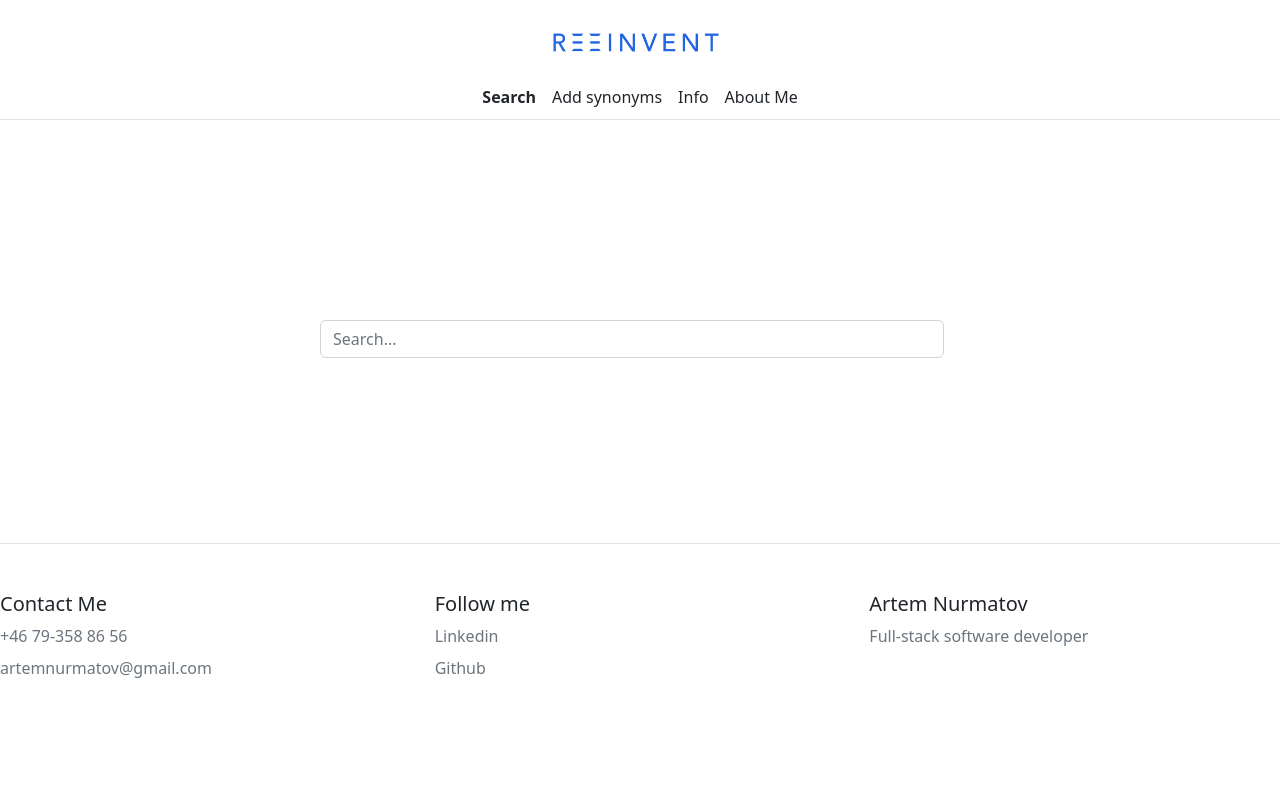
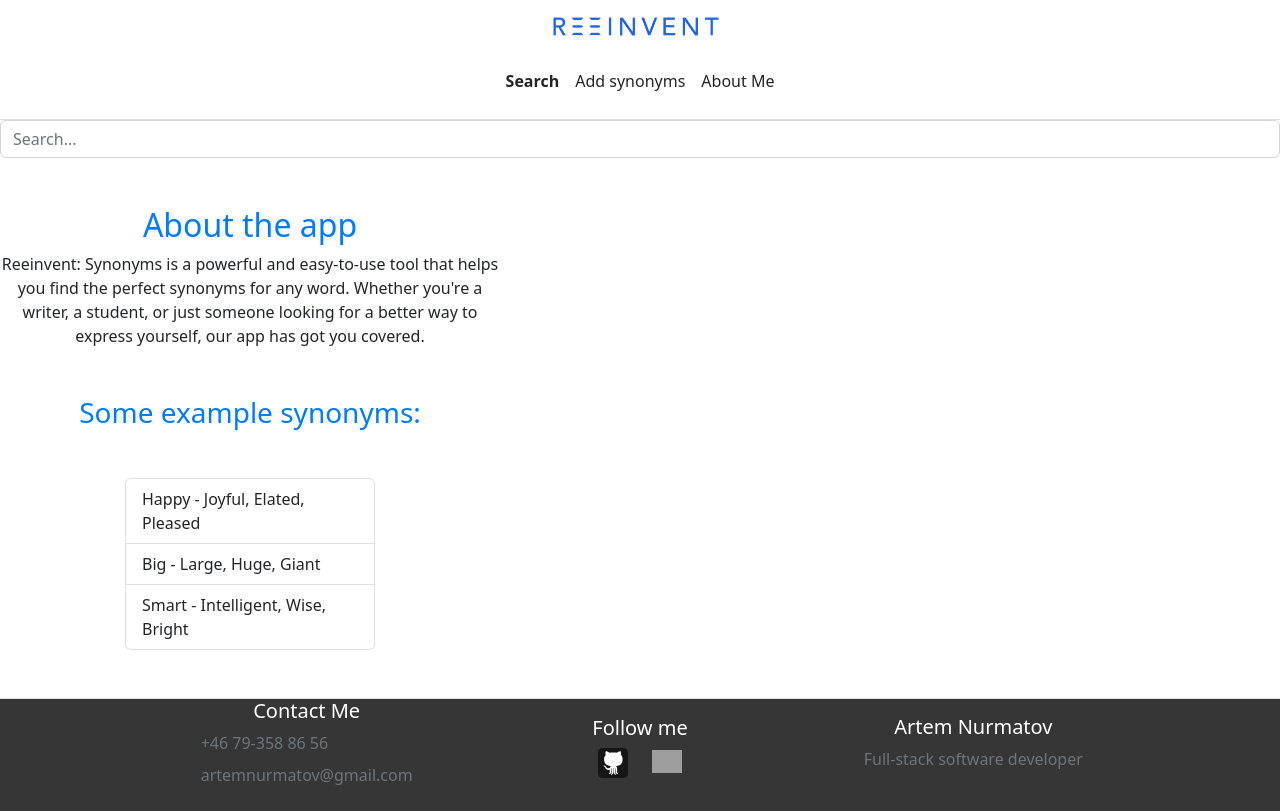
Before and after one commit to MartyFibghtov/synonyms, a Vue app in the folder synonyms-vue/: page / in a window 1280 px wide. Built offline with nearby package versions, Linux system fonts and the light colour scheme; grey boxes are pictures that could not be loaded.

Commit message:
Redesigned footer

```diff
--- a/synonyms-vue/src/App.vue
+++ b/synonyms-vue/src/App.vue
@@ -1,15 +1,23 @@
 <template>
   <div id="app">
-    <header-component></header-component>
-    <router-view/>
-    <footer-component></footer-component>
+    <HeaderComponent style="height: 15%"></HeaderComponent>
+    <router-view></router-view>
+    <FooterComponent></FooterComponent>
   </div>
+
 </template>
 
 <style>
-
+#app {
+  height: 100vh;
+}
+body {
+  margin: 0; /* prevents scrollbars */
+}
 </style>
 <script setup>
+// import HeaderComponent from "@/components/HeaderComponent.vue";
+// import FooterComponent from "@/components/FooterComponent.vue";
 import HeaderComponent from "@/components/HeaderComponent.vue";
 import FooterComponent from "@/components/FooterComponent.vue";
 </script>
--- a/synonyms-vue/src/components/AppDescription.vue
+++ b/synonyms-vue/src/components/AppDescription.vue
@@ -1,5 +1,5 @@
 <template>
-  <div class="container my-5" style="max-width: 500px">
+  <div class="my-5" style="max-width: 500px">
     <h2 class="text-center text-primary">About the app</h2>
     <p class="text-center">Reeinvent: Synonyms is a powerful and easy-to-use tool that helps you find the perfect synonyms for any word. Whether you're a writer, a student, or just someone looking for a better way to express yourself, our app has got you covered.</p>
     <h3 class="text-center text-primary my-5">Some example synonyms:</h3>
--- a/synonyms-vue/src/components/FooterComponent.vue
+++ b/synonyms-vue/src/components/FooterComponent.vue
@@ -28,10 +28,11 @@
 <!--</template>-->
 
 
+
 <template>
-  <div class="container">
-    <footer class="row row-cols-1 row-cols-md-3 py-5 my-5 border-top fixed-bottom d-flex justify-content-center">
-        <div class="col mb-3">
+  <footer  style="background: #363636; color: white" class="w-100 border-top d-flex justify-content-center align-items-center">
+    <div class="w-100 row row-cols-1 row-cols-md-3 d-flex" style="max-width: 1000px;">
+      <div class="col mb-3 d-flex justify-content-center align-items-center flex-column">
         <h5>Contact Me</h5>
         <ul class="nav flex-column">
           <li class="nav-item mb-2"><a href="#" class="nav-link p-0 text-muted">+46 79-358 86 56</a></li>
@@ -39,22 +40,34 @@
         </ul>
       </div>
 
-        <div class="col mb-3">
+      <div class="col mb-3 d-flex justify-content-center align-items-center flex-column">
         <h5>Follow me</h5>
-          <ul class="nav flex-column">
-            <li class="nav-item mb-2"><a href="#" class="nav-link p-0 text-muted">Linkedin</a></li>
-            <li class="nav-item mb-2"><a href="#" class="nav-link p-0 text-muted">Github</a></li>
-          </ul>
+        <div class="row">
+          <div class="col-6 d-flex justify-content-center">
+            <a href="https://github.com/martyfibghtov" target="_blank">
+              <img style="width: 30px" src="../assets/logos/github.svg" alt="Github">
+            </a>
+          </div>
+          <div class="col-6 d-flex justify-content-center">
+            <a href="https://www.linkedin.com/in/artemnurmatov" target="_blank">
+              <img style="width: 30px" src="../assets/logos/linkedin.svg" alt="LinkedIn">
+            </a>
+          </div>
+        </div>
       </div>
 
-        <div class="col mb-3">
+      <div class="col mb-3 d-flex justify-content-center align-items-center flex-column">
         <h5>Artem Nurmatov</h5>
         <ul class="nav flex-column">
           <li class="nav-item mb-2"><a href="#" class="nav-link p-0 text-muted">Full-stack software developer</a></li>
         </ul>
       </div>
+    </div>
   </footer>
-  </div>
+
+
+
+
 </template>
 
 <script>
--- a/synonyms-vue/src/components/HeaderComponent.vue
+++ b/synonyms-vue/src/components/HeaderComponent.vue
@@ -1,6 +1,6 @@
 <template>
-  <header class="p-3 mb-3 border-bottom">
-    <div class="container d-flex align-items-center justify-content-center flex-column">
+  <header class="border-bottom" >
+    <div class="d-flex align-items-center justify-content-center flex-column">
       <router-link :to="{ path: '/' }" class="d-flex align-items-center mb-2 text-dark text-decoration-none">
         <img class="bi me-2" width=200 src="../assets/logos/reeinvent.png" alt="Reeinvent">
       </router-link>
@@ -10,9 +10,6 @@
         </li>
         <li>
           <router-link :to="{ path: '/add-synonyms' }" class="nav-link px-2 link-dark" :active-class="'active-link'">Add synonyms</router-link>
-        </li>
-        <li>
-          <router-link :to="{ path: '/info' }" class="nav-link px-2 link-dark" :active-class="'active-link'">Info</router-link>
         </li>
         <li>
           <router-link :to="{ path: '/about-us' }" class="nav-link px-2 link-dark" :active-class="'active-link'">About Me</router-link>
@@ -32,7 +29,5 @@ export default {
 .active-link {
   font-weight: bold;
 }
-header {
-  height: 120px
-}
+
 </style>
--- a/synonyms-vue/src/components/SearchComponent.vue
+++ b/synonyms-vue/src/components/SearchComponent.vue
@@ -1,12 +1,7 @@
 <template>
-  <main>
-    <div class="search-container">
-      <form class="col-12 col-lg-auto mb-3 mb-lg-0 me-lg-3" role="search">
-        <input type="search" class="form-control" placeholder="Search..." aria-label="Search">
-      </form>
-      <h1 style="color: red">{{errorMessage}}</h1>
-    </div>
-  </main>
+    <form role="search">
+      <input type="search" class="form-control" placeholder="Search..." aria-label="Search">
+    </form>
 </template>
 
 <!--<form class="col-12 col-lg-auto mb-3 mb-lg-0 me-lg-3" role="search">-->
@@ -23,7 +18,6 @@ export default {
   data() {
     return {
       searchWord: "",
-      errorMessage: "",
     };
   },
 
@@ -35,7 +29,6 @@ export default {
         this.$router.push({ path: "/search/" + searchWord });
         // Reset search bar when search is done
         this.searchWord = ""
-        this.errorMessage = ""
       } catch (error)
       {
         toast.error(error.message)
@@ -47,44 +40,5 @@ export default {
 </script>
 
 <style scoped>
-  .search-container {
-    width: 50%;
-    margin: 2em auto;
-    position: relative;
-  }
-  form {
-    display: flex;
-    align-items: center;
-    justify-content: center;
-  }
-  .search-container {
-    width: 50%;
-    margin: 2em auto;
-  }
 
-  form {
-    display: flex;
-    align-items: center;
-    justify-content: center;
-  }
-
-  input[type="text"] {
-    width: 80%;
-    padding: 12px 20px;
-    margin: 8px 0;
-    box-sizing: border-box;
-    border: 2px solid #ccc;
-    border-radius: 4px;
-  }
-
-  button[type="submit"] {
-    width: 20%;
-    background: #2665e2;
-    color: white;
-    padding: 14px 20px;
-    margin: 8px 0;
-    border: none;
-    border-radius: 4px;
-    cursor: pointer;
-  }
 </style>
--- a/synonyms-vue/src/components/SynonymsAddForm.vue
+++ b/synonyms-vue/src/components/SynonymsAddForm.vue
@@ -59,35 +59,5 @@ export default {
 </script>
 
 <style scoped>
-.synonyms-add-container {
-  width: 50%;
-  margin: 2em auto;
-  position: relative;
-}
 
-.form {
-  display: flex;
-  flex-direction: column;
-  align-items: center;
-}
-
-.form input[type="text"] {
-  width: 80%;
-  padding: 12px 20px;
-  margin: 8px 0;
-  box-sizing: border-box;
-  border: 2px solid #ccc;
-  border-radius: 4px;
-}
-
-.form button[type="submit"] {
-  width: 20%;
-  background: #2665e2;
-  color: white;
-  padding: 14px 20px;
-  margin: 8px 0;
-  border: none;
-  border-radius: 4px;
-  cursor: pointer;
-}
 </style>
--- a/synonyms-vue/src/views/AboutUsView.vue
+++ b/synonyms-vue/src/views/AboutUsView.vue
@@ -1,10 +1,9 @@
 <template>
-  <div class="container my-5 d-flex">
-    <div class="row my-auto">
-      <div class="col-md-3 text-center">
+  <div class="d-flex flex-column align-items-center p-1" style="margin-top: 50px; margin-bottom: 100px">
+    <div class="col-md-4 text-center">
       <img src="../assets/img/artem_photo.png" alt="My photo" class="img-fluid rounded-circle mb-3">
     </div>
-      <div class="col-md-9" style="max-width: 400px">
+    <div class="col-md-8" style="max-width: 500px">
       <h2 class="font-weight-bold">Artem Nurmatov</h2>
       <h5>Full-stack Software Developer</h5>
       <p class="text-muted">Malmö, Sweden</p>
@@ -16,7 +15,7 @@
         School 21 (L'ecole 42's campus), Moscow</p>
     </div>
   </div>
-  </div>
+
 </template>
 
 <script>
--- a/synonyms-vue/src/views/HomeView.vue
+++ b/synonyms-vue/src/views/HomeView.vue
@@ -1,12 +1,18 @@
 <template>
-  <SearchComponent style="margin-top: 200px"/>
+  <div>
+    <SearchComponent />
+    <AppDescription ></AppDescription>
+  </div>
 </template>
 
 <script>
+// import SearchComponent from "@/components/SearchComponent.vue";
+import AppDescription from "@/components/AppDescription.vue";
 import SearchComponent from "@/components/SearchComponent.vue";
+
 export default {
   name: 'HomeView',
-  components: {SearchComponent,},
+  components: {SearchComponent, AppDescription,},
 }
 
 </script>
--- a/synonyms-vue/src/views/InfoView.vue
+++ /dev/null
@@ -1,16 +0,0 @@
-<template>
-  <AppDescription></AppDescription>
-</template>
-
-<script>
-import AppDescription from "@/components/AppDescription.vue";
-
-export default {
-name: "InfoView",
-  components: {AppDescription}
-}
-</script>
-
-<style scoped>
-
-</style>
--- a/synonyms-vue/src/views/SynonymsAddView.vue
+++ b/synonyms-vue/src/views/SynonymsAddView.vue
@@ -19,12 +19,5 @@ export default {
 </script>
 
 <style scoped>
-SynonymsAddComponent {
-  margin-left: auto;
-  margin-right: auto;
-  text-align: center;
-  align-content: center;
-  font-family: Arial, sans-serif;
-  position: fixed;
-}
+
 </style>
```
Also changed, not shown: synonyms-vue/src/router/index.js (+4 -4 lines). Lines whose indentation alone changed are shown as unchanged.
